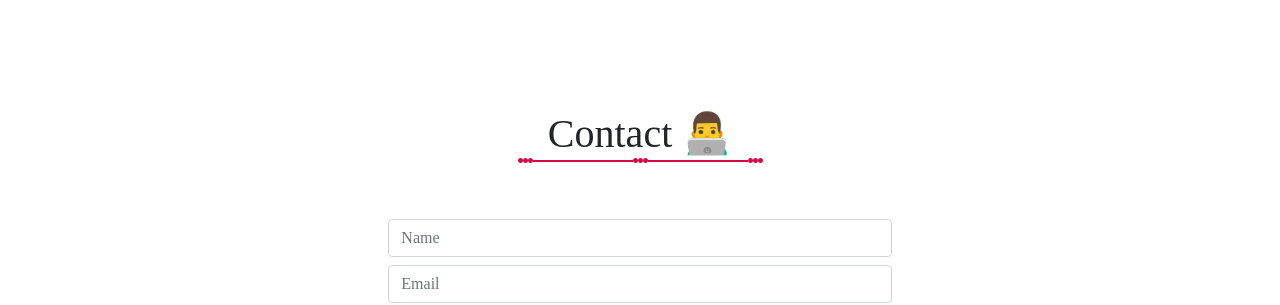
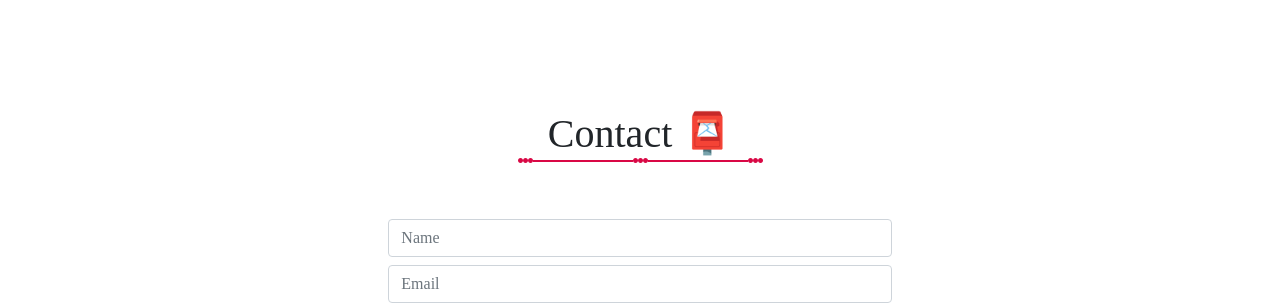
Before and after one commit to amritsrivastava/amritsrivastava.js.org, a Jekyll site: the page built from index.html, in a window 1280 px wide and 900 px high, scrolled down 6572 px. Shown: the part 149-454 px from the top of the window. Built offline with Jekyll 4.4.1, drawn with Linux system fonts in a browser that asks for light colours; part of the change alters nothing that is shown.

```diff
--- a/_includes/contact.html
+++ b/_includes/contact.html
@@ -1,6 +1,6 @@
 <div class="container-fluid" style="padding-top: 100px;">
   <div class="mx-auto text-center">
-    <h1 class="text-center mt-3 mb-0">Contact 👨‍💻</h1>
+    <h1 class="text-center mt-3 mb-0">Contact 📮</h1>
     <img src="/assets/img/line.png" class="mb-5" alt="___________________" />
   </div>
   <div class="row justify-content-center">
@@ -46,7 +46,11 @@
           rows="12"
           required
         ></textarea>
-        <button type="submit" class="btn btn-dark btn-lg">
+        <button
+          type="submit"
+          class="btn btn-dark btn-lg"
+          id="contact-submit-btn"
+        >
           Submit
         </button>
       </form>
--- a/assets/js/form-submission-handler.js
+++ b/assets/js/form-submission-handler.js
@@ -17,9 +17,7 @@ function validateHuman(honeypot) {
 // get all data in form and return object
 function getFormData() {
   var form = document.getElementById('contact-form');
-  console.log(form);
   var elements = form.elements; // all form elements
-  console.log(elements);
   var fields = Object.keys(elements)
     .map(function (k) {
       if (elements[k].name !== undefined) {
@@ -61,13 +59,14 @@ function getFormData() {
   data.formGoogleSheetName = form.dataset.sheet || 'responses'; // default sheet name
   data.formGoogleSendEmail = form.dataset.email || ''; // no email by default
 
-  console.log(data);
+  // console.log(data);
   return data;
 }
 
 function handleFormSubmit(event) {
   // handles form submit withtout any jquery
   event.preventDefault(); // we are submitting via xhr below
+  document.getElementById('contact-submit-btn').disabled = true;
   var data = getFormData(); // get the values submitted in the form
 
   /* OPTION: Remove this comment to enable SPAM prevention, see README.md
@@ -88,16 +87,15 @@ function handleFormSubmit(event) {
     // xhr.withCredentials = true;
     xhr.setRequestHeader('Content-Type', 'application/x-www-form-urlencoded');
     xhr.onreadystatechange = function () {
-      console.log(xhr.status, xhr.statusText);
-      console.log(xhr.responseText);
-      document.getElementById('contact-form').style.display = 'none'; // hide form
-      document.getElementById('thankyou_message').style.display = 'block';
-      console.log(document.getElementById('thankyou_message'));
+      // console.log(xhr.status, xhr.statusText);
+      // console.log(xhr.responseText);
+      var form = document.getElementById('contact-form');
+      // form.style.display = 'none'; // hide form
+      var thankyouMessage = document.getElementById('thankyou_message');
+      thankyouMessage.style.display = 'block';
 
-      document.getElementById('contact-form').style.display = 'block'; // hide form
-      document.getElementById('thankyou_message').style.display = 'block';
-
-      contact.reset();
+      form.reset();
+      document.getElementById('contact-submit-btn').disabled = false;
     };
     // url encode form data for sending as post data
     var encoded = Object.keys(data)
@@ -110,7 +108,7 @@ function handleFormSubmit(event) {
 }
 
 function loaded() {
-  console.log('contact form submission handler loaded successfully');
+  // console.log('contact form submission handler loaded successfully');
   // bind to the submit event of our form
   var form = document.getElementById('contact');
   form.addEventListener('submit', handleFormSubmit, false);
```
